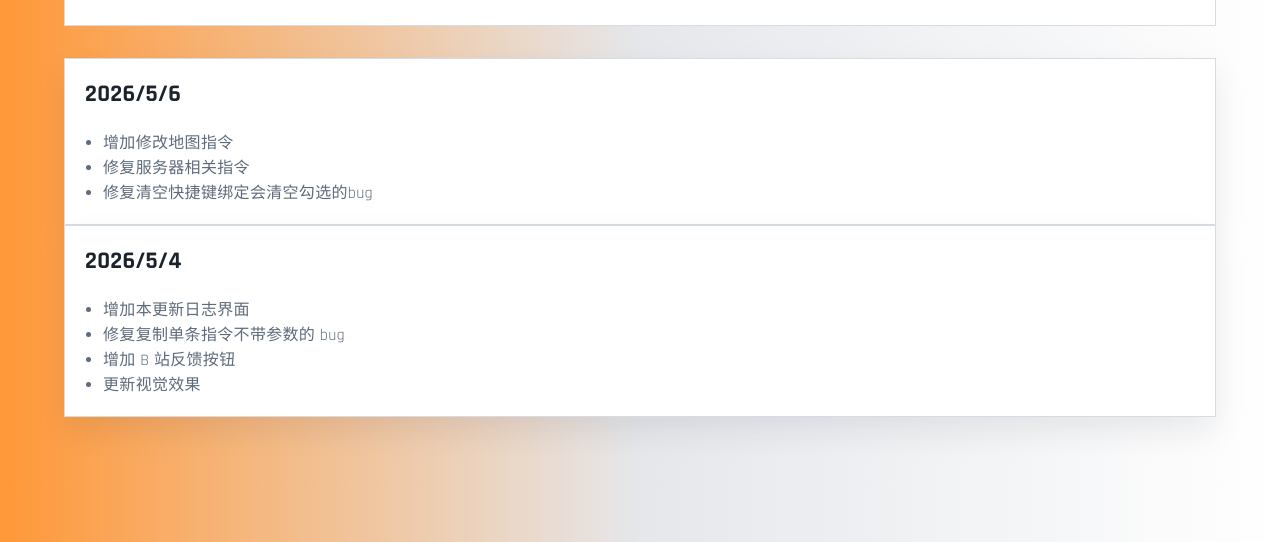
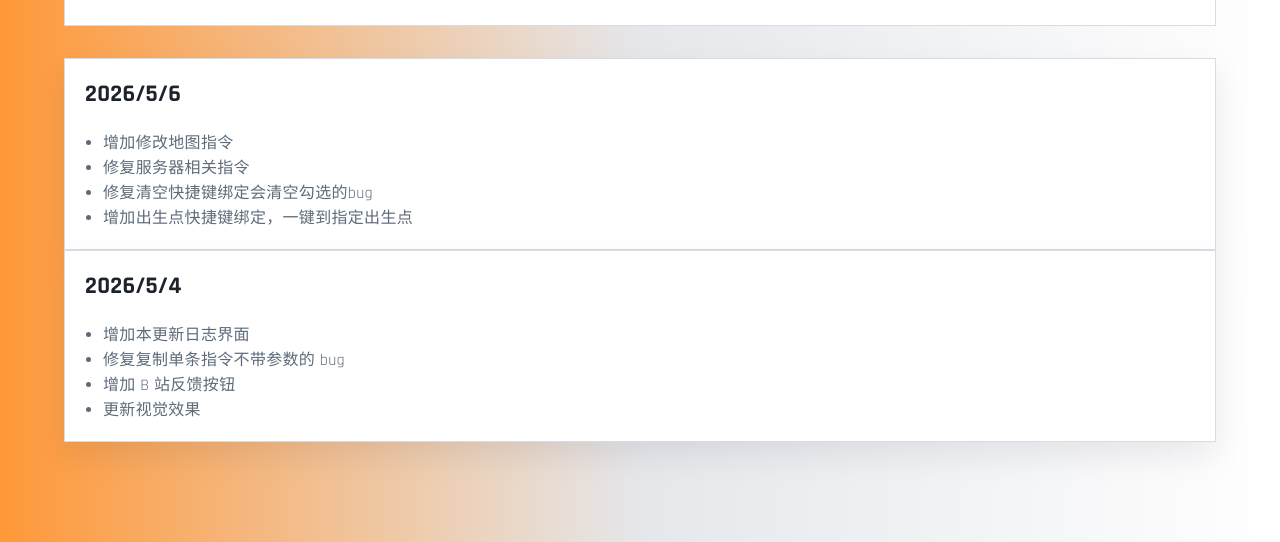
Before and after one commit to oashua/cs2_cmds, a plain HTML site: page changelog.html in a window 1280 px wide. Shown: the part 258-800 px from the top of the page. Drawn offline with Linux system fonts and the light colour scheme.

Commit message:
日志更新

```diff
--- a/changelog.html
+++ b/changelog.html
@@ -25,6 +25,7 @@
           <li>增加修改地图指令</li>
           <li>修复服务器相关指令</li>
           <li>修复清空快捷键绑定会清空勾选的bug</li>
+          <li>增加出生点快捷键绑定，一键到指定出生点</li>
         </ul>
       </section>
       <section class="log">
```
